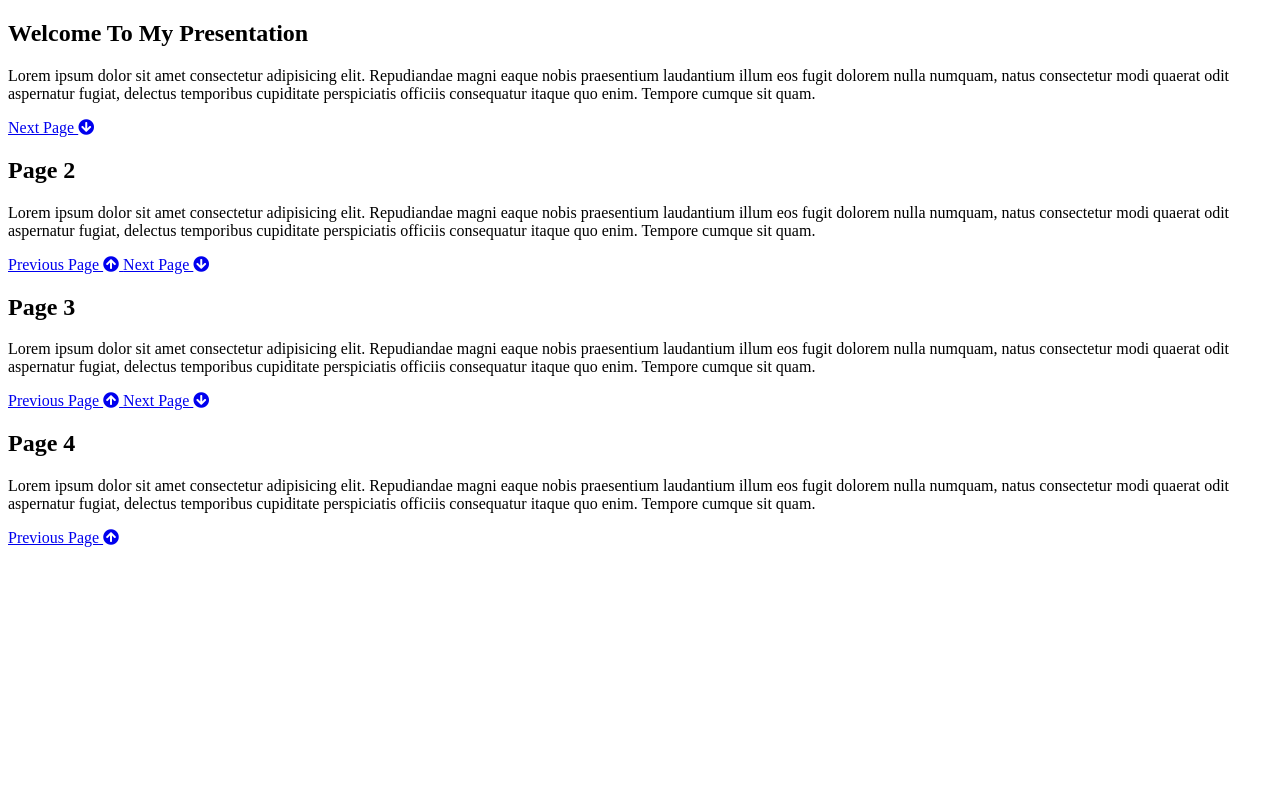
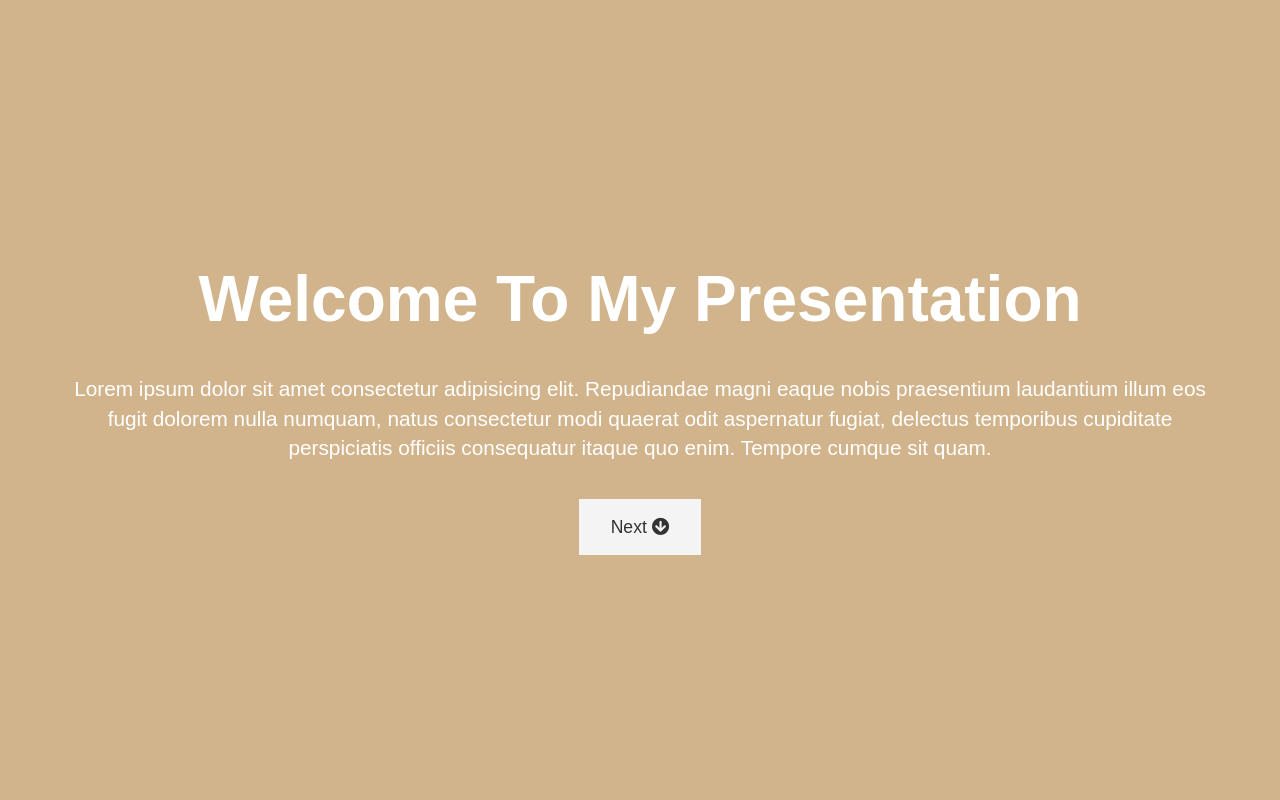
Before and after one commit to OrkhanElchuev/Presentation-Website, a plain HTML site: page index.html in a window 1280 px wide. Shown: the top 800 px of the page. Drawn offline with Linux system fonts and the light colour scheme.

Commit message:
add css style

```diff
--- a/css/style.css
+++ b/css/style.css
@@ -0,0 +1,65 @@
+:root {
+  --page-1-color: tan;
+  --page-2-color: teal;
+  --page-3-color: steelblue;
+  --page-4-color: slateblue;
+  --animate-speed: 1s;
+}
+
+body {
+  font-family: Arial, Helvetica, sans-serif;
+  line-height: 1.4;
+  color: #fff;
+  margin: 0;
+  padding: 0;
+  overflow: hidden;
+}
+
+/* Page Colors */
+#page-1 { background: var(--page-1-color);}
+#page-2 { background: var(--page-2-color);}
+#page-3 { background: var(--page-3-color);}
+#page-4 { background: var(--page-4-color);}
+
+.page {
+  display: flex;
+  flex-direction: column;
+  height: 100vh;
+  align-items: center;
+  justify-content: center;
+  text-align: center;
+  padding: 0 4rem;
+}
+
+.page h1 {
+  font-size: 4rem;
+  line-height: 1.2;
+  margin: 1rem;
+}
+
+.page p {
+  font-size: 1.3rem;
+}
+
+.btn {
+  display: inline-block;
+  padding: 1rem 2rem;
+  background: #f4f4f4;
+  color: #333;
+  text-decoration: none;
+  border: none;
+  margin-top: 1rem;
+  font-size: 1.1rem;
+  transform: all 0.3s ease-in;
+}
+
+.btn:hover,
+.btn-dark {
+  background: #333;
+  color: #fff;
+}
+
+.btn-dark:hover {
+  background: #f4f4f4;
+  color: #333;
+}
--- a/index.html
+++ b/index.html
@@ -15,7 +15,7 @@
     <p>Lorem ipsum dolor sit amet consectetur adipisicing elit. Repudiandae magni eaque nobis praesentium laudantium illum eos fugit dolorem nulla numquam, natus consectetur modi quaerat odit aspernatur fugiat, delectus temporibus cupiditate perspiciatis officiis consequatur itaque quo enim. Tempore cumque sit quam.</p>
     <div>
       <a href="#page-2" class="btn">
-        Next Page <i class="fas fa-arrow-circle-down"></i>
+        Next <i class="fas fa-arrow-circle-down"></i>
       </a>
     </div>
   </section>
@@ -26,10 +26,10 @@
       <p>Lorem ipsum dolor sit amet consectetur adipisicing elit. Repudiandae magni eaque nobis praesentium laudantium illum eos fugit dolorem nulla numquam, natus consectetur modi quaerat odit aspernatur fugiat, delectus temporibus cupiditate perspiciatis officiis consequatur itaque quo enim. Tempore cumque sit quam.</p>
       <div>
         <a href="#page-1" class="btn btn-dark">
-          Previous Page <i class="fas fa-arrow-circle-up"></i>
+          Prev <i class="fas fa-arrow-circle-up"></i>
         </a>
         <a href="#page-3" class="btn">
-          Next Page <i class="fas fa-arrow-circle-down"></i>
+          Next <i class="fas fa-arrow-circle-down"></i>
         </a>
       </div>
     </section>
@@ -40,10 +40,10 @@
       <p>Lorem ipsum dolor sit amet consectetur adipisicing elit. Repudiandae magni eaque nobis praesentium laudantium illum eos fugit dolorem nulla numquam, natus consectetur modi quaerat odit aspernatur fugiat, delectus temporibus cupiditate perspiciatis officiis consequatur itaque quo enim. Tempore cumque sit quam.</p>
       <div>
         <a href="#page-2" class="btn btn-dark">
-          Previous Page <i class="fas fa-arrow-circle-up"></i>
+          Prev <i class="fas fa-arrow-circle-up"></i>
         </a>
         <a href="#page-4" class="btn">
-          Next Page <i class="fas fa-arrow-circle-down"></i>
+          Next <i class="fas fa-arrow-circle-down"></i>
         </a>
       </div>
     </section>
@@ -54,7 +54,7 @@
       <p>Lorem ipsum dolor sit amet consectetur adipisicing elit. Repudiandae magni eaque nobis praesentium laudantium illum eos fugit dolorem nulla numquam, natus consectetur modi quaerat odit aspernatur fugiat, delectus temporibus cupiditate perspiciatis officiis consequatur itaque quo enim. Tempore cumque sit quam.</p>
       <div>
         <a href="#page-3" class="btn btn-dark">
-          Previous Page <i class="fas fa-arrow-circle-up"></i>
+          Prev <i class="fas fa-arrow-circle-up"></i>
         </a>
       </div>
     </section>
```
